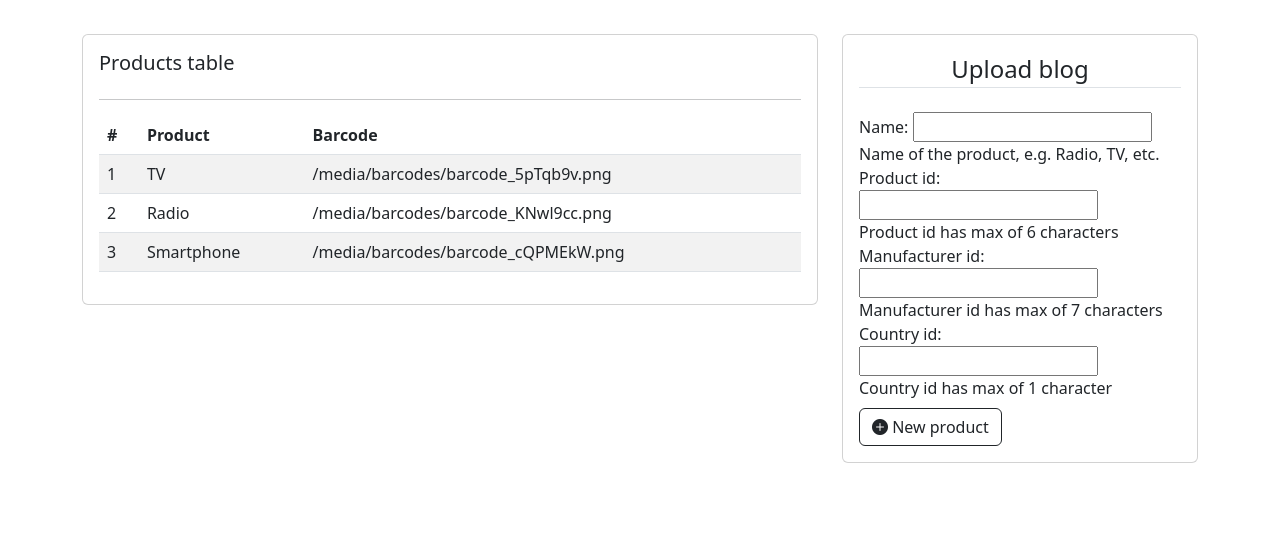
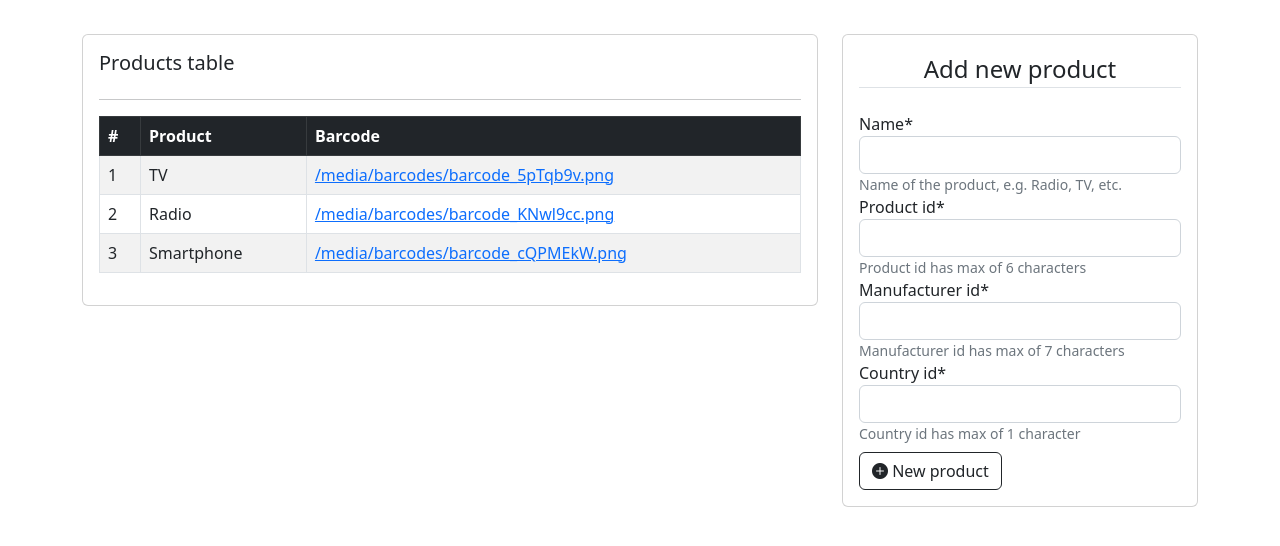
Before and after one commit to MoriKeli/django-barcode, a Django app: page / in a window 1280 px wide. Shown: the part 56-602 px from the top of the page. Run offline with Django 4.2, Linux system fonts and the light colour scheme; data comes from the database, SQL or seed files in the repository; some libraries are stand-ins or nearby versions.

Commit message:
updated UI

```diff
--- a/sales/templates/sales/homepage.html
+++ b/sales/templates/sales/homepage.html
@@ -1,4 +1,5 @@
 {% extends 'sales/base.html' %}{% block title %}Homepage{% endblock %}
+{% load crispy_forms_tags %}
 <!DOCTYPE html>
 <html lang="en">
 <head>
@@ -9,15 +10,33 @@
 <body>
     {% block content %}
     <div class="container body-container">
+        {% for product in products %}
+        <div class="modal fade" id="view-{{product.id}}" tabindex="-1">
+            <div class="modal-dialog modal-dialog-start">
+                <div class="modal-content">
+                    <div class="modal-header">
+                        <h5 class="modal-title">Barcode for {{product.name}}</h5>
+                        <button type="button" class="btn-sm btn-close" data-bs-dismiss="modal" aria-label="Close"></button>
+                    </div>
+                    <div class="modal-body">
+                        <fieldset class="form-group text-center">
+                            <img class="img-fluid" src="{{product.barcode.url}}" alt="barcode-img">
+                        </fieldset>
+                    </div>
+                </div>
+            </div>
+        </div>
+        {% endfor %}
+
         <div class="row">
             <div class="col-md-8">
                 <div class="card card-body">
                     <h5>Products table</h5>
                     <hr>
                     <div class="table-responsive">
-                        <table class="table table-condensed table-hover table-striped">
+                        <table class="table table-bordered table-condensed table-hover table-striped">
                             <thead>
-                                <tr>
+                                <tr class="table-dark">
                                     <th>#</th>
                                     <th>Product</th>
                                     <th>Barcode</th>
@@ -26,7 +45,11 @@
                             <tbody>
                                 {% for product in products %}
                                 <tr>
-                                    <td>{{forloop.counter}}</td><td>{{product.name}}</td><td>{{product.barcode.url}}</td>
+                                    <td>{{forloop.counter}}</td>
+                                    <td>{{product.name}}</td>
+                                    <td>
+                                        <a href="{{product.barcode.url}}" data-bs-toggle="modal" data-bs-target="#view-{{product.id}}">{{product.barcode.url}}</a>
+                                    </td>
                                 </tr>
                                 {% empty %}
                                 <tr><td colspan="3" class="text-muted fw-bold">No products available</td></tr>
@@ -42,8 +65,9 @@
                 <form action="" method="post" class="card card-body">
                     {% csrf_token %}
                     <fieldset class="form-group">
-                        <legend class="border-bottom mb-4 text-center">Upload blog</legend>
-                        {{form}}
+                        <legend class="border-bottom mb-4 text-center">Add new product</legend>
+                        {% include 'messages.html' %}
+                        {{form|crispy}}
                     </fieldset>
                     <div class="form-group mt-2">
                         <button type="submit" class="btn btn-outline-dark"><i class="bi-plus-circle-fill"></i> New product</button>
```
